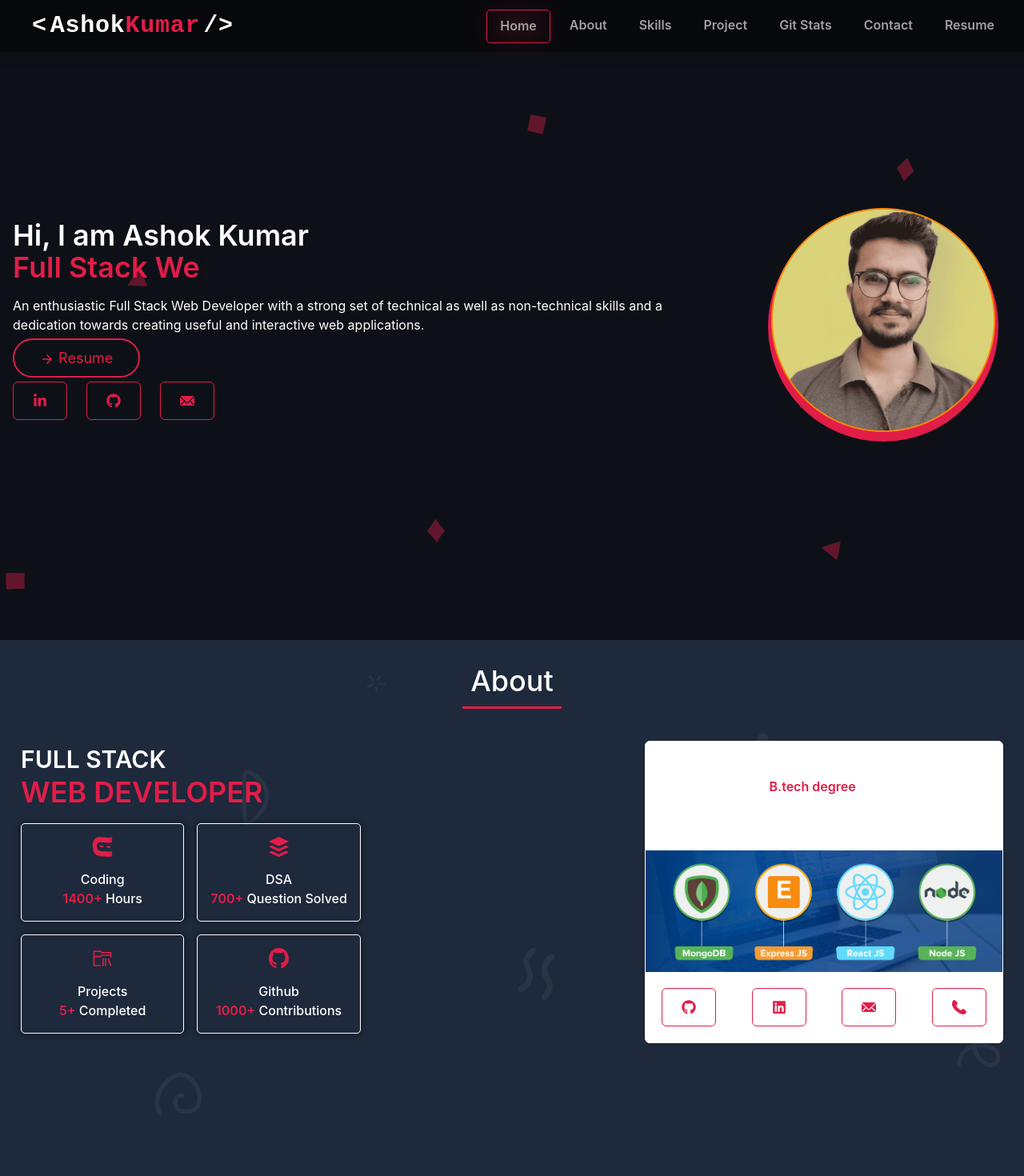
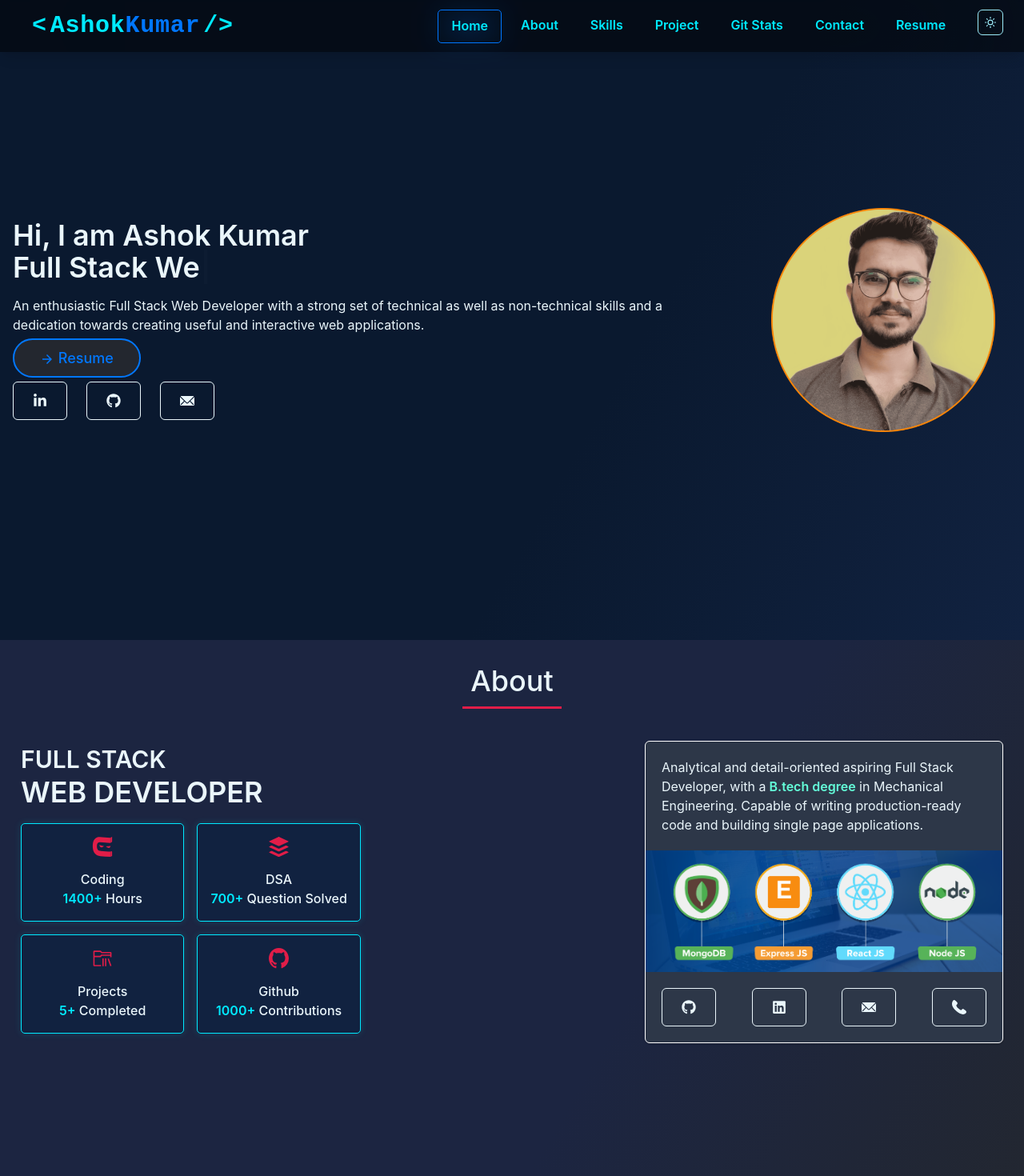
Before and after one commit to AshokPrjapati/AshokPrjapati.github.io, a React (Create React App) app: page / in a window 1280 px wide. Shown: the top 1470 px of the page at 80% size. Built offline with nearby package versions, Linux system fonts and the light colour scheme.

Commit message:
refactor: enhance theme and styling consistency across components for improved UI/UX

```diff
--- a/src/App.css
+++ b/src/App.css
@@ -1,30 +1,63 @@
 /* width */
+
+
 html {
   scroll-behavior: smooth;
+  font-family: 'Inter', 'Montserrat', 'Roboto Mono', sans-serif;
 }
 
 * {
   margin: 0;
   padding: 0;
+  box-sizing: border-box;
+}
+
+:root {
+  --color-primary: #0077ff;
+  --color-secondary: #00eaff;
+  --color-background: #f5f7fa;
+  --color-surface: #ffffff;
+  --color-accent: #64ffda;
+  --color-text: #1a202c;
+  --color-muted: #8892b0;
+  --color-error: #e11d48;
+  --color-border: #e2e8f0;
+  --color-card: #f8fafc;
+}
+
+[data-theme="dark"] {
+  --color-primary: #00eaff;
+  --color-secondary: #0077ff;
+  --color-background: #0a192f;
+  --color-surface: #112240;
+  --color-accent: #64ffda;
+  --color-text: #eaf6fb;
+  --color-muted: #8892b0;
+  --color-error: #e11d48;
+  --color-border: #23272f;
+  --color-card: #1c2541;
 }
 
 .App {
   position: relative;
   overflow: hidden;
+  background: var(--color-background);
+  color: var(--color-text);
+  font-family: 'Inter', 'Montserrat', 'Roboto Mono', sans-serif;
 }
 
 #home,
 #skills,
 #gitState {
   background-attachment: fixed;
-  background-image: url("/public/images/bg1.svg");
+  background: linear-gradient(120deg, var(--color-background) 60%, var(--color-surface) 100%);
 }
 
 #projects,
 #about,
 #contact {
   background-attachment: fixed;
-  background-image: url("/public/images/bg2.svg");
+  background: linear-gradient(120deg, var(--color-card) 60%, var(--color-border) 100%);
 }
 
 ::-webkit-scrollbar {
@@ -33,37 +66,42 @@ html {
 
 /* Track */
 ::-webkit-scrollbar-track {
-  background: #000;
+  background: var(--color-border);
 }
 
 /* Handle */
 ::-webkit-scrollbar-thumb {
-  background: #e11d48;
+  background: var(--color-secondary);
   border-radius: 10px;
 }
 
 /* Handle on hover */
 ::-webkit-scrollbar-thumb:hover {
-  background: #1e293b;
+  background: var(--color-accent);
 }
 
 /* Hero Section */
 .button {
   width: max-content;
   border-radius: 25px;
-  color: #fff;
+  color: var(--color-secondary);
   padding: 12px 2rem;
-  font-weight: 400;
+  font-weight: 500;
   font-size: large;
-  background-color: inherit;
-  border: 2px solid #e11d48;
-  color: #e11d48;
+  background-color: var(--color-border);
+  border: 2px solid var(--color-secondary);
+  transition: background 0.2s, color 0.2s;
+}
+.button:hover {
+  background: var(--color-secondary);
+  color: var(--color-background);
 }
 
 /* Project Section */
 .lineClamp {
   display: -webkit-box;
   -webkit-line-clamp: 2;
+  line-clamp: 2;
   -webkit-box-orient: vertical;
   overflow: hidden;
 }
@@ -71,6 +109,7 @@ html {
 .lineClampDesc {
   display: -webkit-box;
   -webkit-line-clamp: 5;
+  line-clamp: 5;
   -webkit-box-orient: vertical;
   overflow: hidden;
 }
--- a/src/App.tsx
+++ b/src/App.tsx
@@ -1,6 +1,6 @@
 import React, { useEffect } from "react";
 import ErrorBoundary from "./Components/ErrorBoundary";
-import { Box, Container } from "@chakra-ui/react";
+import { Box, Container, useColorMode } from "@chakra-ui/react";
 import "./App.css";
 import Navbar from "./Components/Navbar/Navbar";
 import Hero from "./pages/Hero/Hero";
@@ -15,6 +15,8 @@ import { ModuleName, MODULES_DATA } from "./constants/constant";
 import { ModuleItem } from "./types/interface";
 
 const App: React.FC = () => {
+  const { colorMode } = useColorMode();
+
   useEffect(() => {
     AOS.init();
   }, []);
@@ -36,12 +38,20 @@ const App: React.FC = () => {
   const renderModule = (module: ModuleItem, index: number) => {
     const { componentName, path } = module;
     const Component = getComponentByModuleName(componentName);
-    const bg = index % 2 === 0 ? "bg.2" : "bg.3";
+    // Use new color names and Chakra color mode
+    const bg =
+      colorMode === "light"
+        ? index % 2 === 0
+          ? "background"
+          : "card"
+        : index % 2 === 0
+        ? "surface"
+        : "card";
 
     return (
       <Box key={index} id={path} bg={bg}>
         <Container pt={{ base: "40px", md: 0 }} maxW="8xl" minH="100vh">
-          <Component />
+          {React.createElement(Component as React.FC)}
         </Container>
       </Box>
     );
--- a/src/Components/Navbar/NavButton.tsx
+++ b/src/Components/Navbar/NavButton.tsx
@@ -1,4 +1,10 @@
-import { Button, Flex, Link as ChakraLink } from "@chakra-ui/react";
+import {
+  Button,
+  Flex,
+  Link as ChakraLink,
+  useColorMode,
+} from "@chakra-ui/react";
+import { SunIcon, MoonIcon } from "@chakra-ui/icons";
 import { Link } from "react-scroll";
 import React from "react";
 import styles from "./Navbar.module.css";
@@ -6,19 +12,21 @@ import { ModuleItem, TabOptProps } from "../../types/interface";
 import { MODULES_DATA } from "../../constants/constant";
 
 const NavButton: React.FC<TabOptProps> = ({ toggle }) => {
+  const { colorMode, toggleColorMode } = useColorMode();
+
   const renderNavButton = (label: string) => {
     return (
       <Button
         w={{ base: "100%", md: "auto", lg: "auto" }}
         variant="ghost"
         _hover={{
-          bg: "text.3",
-          color: "text.1",
-          shadow: "0px 0px 10px #e11d48",
+          bg: "secondary",
+          color: "background",
+          shadow: "0px 0px 10px var(--color-secondary)",
         }}
         onClick={toggle}
         zIndex={99}
-        color="text.2"
+        color="primary"
       >
         {label}
       </Button>
@@ -73,6 +81,18 @@ const NavButton: React.FC<TabOptProps> = ({ toggle }) => {
     >
       {MODULES_DATA.map((module, index) => renderModuleWithLink(module, index))}
       {renderResumeButton()}
+      <Button
+        ml={4}
+        size="sm"
+        onClick={toggleColorMode}
+        colorScheme={colorMode === "light" ? "blue" : "cyan"}
+        variant="outline"
+        aria-label={
+          colorMode === "light" ? "Switch to dark mode" : "Switch to light mode"
+        }
+      >
+        {colorMode === "light" ? <MoonIcon /> : <SunIcon />}
+      </Button>
     </Flex>
   );
 };
--- a/src/Components/Navbar/Navbar.module.css
+++ b/src/Components/Navbar/Navbar.module.css
@@ -1,27 +1,21 @@
-:root {
-    --red: #e11d48;
-    --green: rgb(3, 102, 3);
-    --grey: #a0a0a0
-}
 
 .active {
-    border: 1.5px solid var(--red);
+    border: 1.5px solid var(--color-secondary);
     border-radius: 5px;
-    color: var(--red) !important;
-    filter: drop-shadow(0 0 15px #e11d48);
+    color: var(--color-secondary) !important;
+    filter: drop-shadow(0 0 15px var(--color-secondary));
     font-weight: bold;
 }
 
 .active:hover {
     box-shadow: none;
-    color: #fff !important;
-    filter: none
+    color: var(--color-background) !important;
+    filter: none;
 }
-
 
 .default {
     background-color: none;
-    color: var(--grey);
+    color: var(--color-muted);
     cursor: pointer;
 }
 
--- a/src/Components/Navbar/Navbar.tsx
+++ b/src/Components/Navbar/Navbar.tsx
@@ -6,6 +6,8 @@ import {
   useDisclosure,
   Text,
   Slide,
+  useColorMode,
+  Button,
 } from "@chakra-ui/react";
 import React from "react";
 import { NavLink } from "react-router-dom";
@@ -25,12 +27,12 @@ const Navbar: React.FC = () => {
           fontWeight={700}
           letterSpacing="wide"
         >
-          <Text color="text.1" mr={1}>
+          <Text color="primary" mr={1}>
             &lt;
           </Text>
-          <Text color="text.1">Ashok</Text>
-          <Text color="text.3">Kumar</Text>
-          <Text color="text.1" ml={1}>
+          <Text color="primary">Ashok</Text>
+          <Text color="secondary">Kumar</Text>
+          <Text color="primary" ml={1}>
             /&gt;
           </Text>
         </Flex>
@@ -88,8 +90,9 @@ const Navbar: React.FC = () => {
   return (
     <Flex
       maxW="100%"
-      px={10 as number}
-      className={styles.sticky}
+      as="nav"
+      px={10}
+      className={styles.sticky as string}
       shadow="lg"
       justify="space-between"
       align="center"
--- a/src/Theme/theme.ts
+++ b/src/Theme/theme.ts
@@ -1,28 +1,66 @@
 // theme.js
 
 // 1. import `extendTheme` function
-import { extendTheme } from "@chakra-ui/react";
+
+import { extendTheme, theme as baseTheme } from "@chakra-ui/react";
+
+const colors = {
+  light: {
+    primary: "#0077ff",
+    secondary: "#00eaff",
+    background: "#f5f7fa",
+    surface: "#ffffff",
+    accent: "#64ffda",
+    text: "#1a202c",
+    muted: "#8892b0",
+    error: "#e11d48",
+    border: "#e2e8f0",
+    card: "#f8fafc",
+  },
+  dark: {
+    primary: "#00eaff",
+    secondary: "#0077ff",
+    background: "#0a192f",
+    surface: "#112240",
+    accent: "#64ffda",
+    text: "#eaf6fb",
+    muted: "#8892b0",
+    error: "#e11d48",
+    border: "#23272f",
+    card: "#1c2541",
+  },
+};
 
 const theme = extendTheme({
-  // config: {
-  //     initialColorMode: 'dark',
-  //     useSystemColorMode: false,
-  // },
+  config: {
+    initialColorMode: "dark",
+    useSystemColorMode: true,
+  },
+  fonts: {
+    heading: "Montserrat, Inter, Roboto Mono, sans-serif",
+    body: "Inter, Roboto Mono, sans-serif",
+    mono: "Roboto Mono, monospace",
+  },
   colors: {
-    text: {
-      1: "#fff",
-      2: "#a0a0a0",
-      3: "#e11d48",
+    ...colors.dark,
+    modes: {
+      light: colors.light,
+      dark: colors.dark,
     },
-    bg: {
-      1: "#000000",
-      2: "#0d1117",
-      3: "#1e293b",
-      4: "#0284c7",
-    },
+  },
+  styles: {
+    global: (props: any) => ({
+      body: {
+        bg:
+          props.colorMode === "light"
+            ? colors.light.background
+            : colors.dark.background,
+        color:
+          props.colorMode === "light" ? colors.light.text : colors.dark.text,
+        transition: "background 0.2s, color 0.2s",
+      },
+    }),
   },
 });
 
-// 3. extend the theme
-
 export default theme;
--- a/src/pages/About/about.module.css
+++ b/src/pages/About/about.module.css
@@ -1,5 +1,5 @@
 .exp {
-    border: 1px solid #fff;
+    border: 1px solid #00eaff;
     display: flex;
     justify-content: center;
     align-items: center;
@@ -9,26 +9,29 @@
     gap: 1rem;
     text-align: center;
     user-select: none;
-    box-shadow: 0 0 10px rgba(0, 0, 0, 0.5);
+    box-shadow: 0 0 10px rgba(0, 234, 255, 0.15);
+    background: #112240;
 }
 
 .exp>div>p>span {
-    color: #e11d48;
+    color: #00eaff;
     font-weight: 600;
 }
 
 .about {
-    box-shadow: 0 0 10px rgba(0, 0, 0, 0.5);
+    box-shadow: 0 0 10px rgba(0, 234, 255, 0.10);
     user-select: none;
+    background: #1c2541;
+    border-radius: 8px;
 }
 
 .about:hover {
-    box-shadow: 0 0 20px rgba(0, 0, 0, 0.5);
-    border-color: #e11d48;
+    box-shadow: 0 0 20px rgba(0, 234, 255, 0.20);
+    border-color: #00eaff;
 }
 
 .degree {
-    color: #e11d48;
+    color: #64ffda;
     font-weight: 600;
 }
 
@@ -38,15 +41,17 @@
 }
 
 .exp:hover {
-    border-color: #e11d48;
-    box-shadow: 0 0 20px rgba(0, 0, 0, 0.5);
+    border-color: #64ffda;
+    box-shadow: 0 0 20px rgba(0, 234, 255, 0.20);
 }
 
 .icon {
-    box-shadow: 0 0 10px rgba(0, 0, 0, 0.5);
+    box-shadow: 0 0 10px rgba(0, 234, 255, 0.10);
+    background: #23272f;
+    border-radius: 50%;
 }
 
 .icon:hover {
-    background-color: #e11d48;
-    color: red;
+    background-color: #00eaff;
+    color: #0a192f;
 }
--- a/src/pages/Hero/Hero.module.css
+++ b/src/pages/Hero/Hero.module.css
@@ -1,18 +1,25 @@
+
 .button {
     width: max-content;
     border-radius: 25px;
-    color: #fff;
+    color: #00eaff;
     padding: 12px 2rem;
-    font-weight: 400;
+    font-weight: 500;
     font-size: large;
-    background-color: inherit;
-    border: 2px solid #e11d48;
-    color: #e11d48;
+    background-color: #23272f;
+    border: 2px solid #00eaff;
+    transition: background 0.2s, color 0.2s;
 }
+.button:hover {
+    background: #00eaff;
+    color: #0a192f;
+}
+
 
 .lineClamp {
     display: -webkit-box;
     -webkit-line-clamp: 2;
+    line-clamp: 2;
     -webkit-box-orient: vertical;
     overflow: hidden;
 }
@@ -20,9 +27,11 @@
 .lineClampDesc {
     display: -webkit-box;
     -webkit-line-clamp: 5;
+    line-clamp: 5;
     -webkit-box-orient: vertical;
     overflow: hidden;
 }
+
 
 
 .pc {
@@ -30,7 +39,7 @@
     flex-direction: row;
     justify-content: space-between;
     align-items: center;
-    gap: 10px 10px
+    gap: 10px 10px;
 }
 
 
```
Also changed, not shown: src/pages/TechStacks/TechStacks.module.css (+12 -6 lines).
